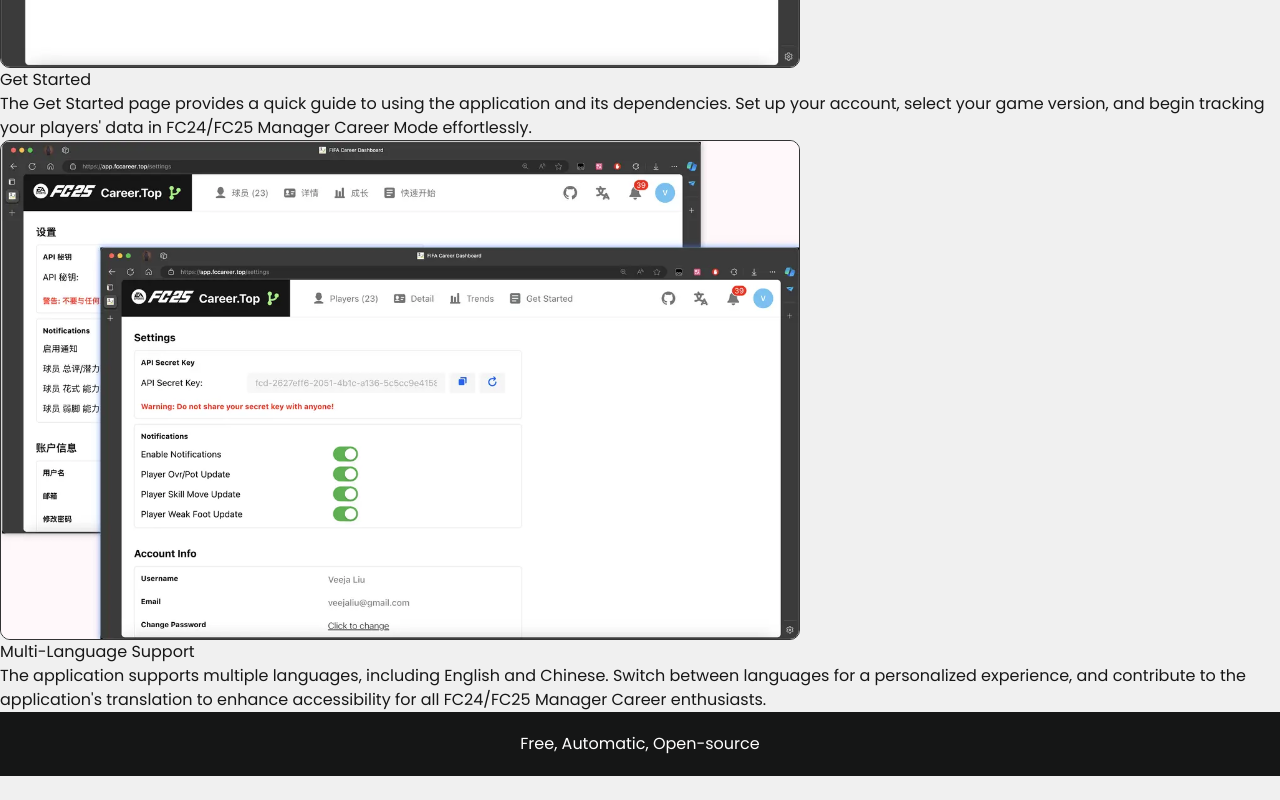
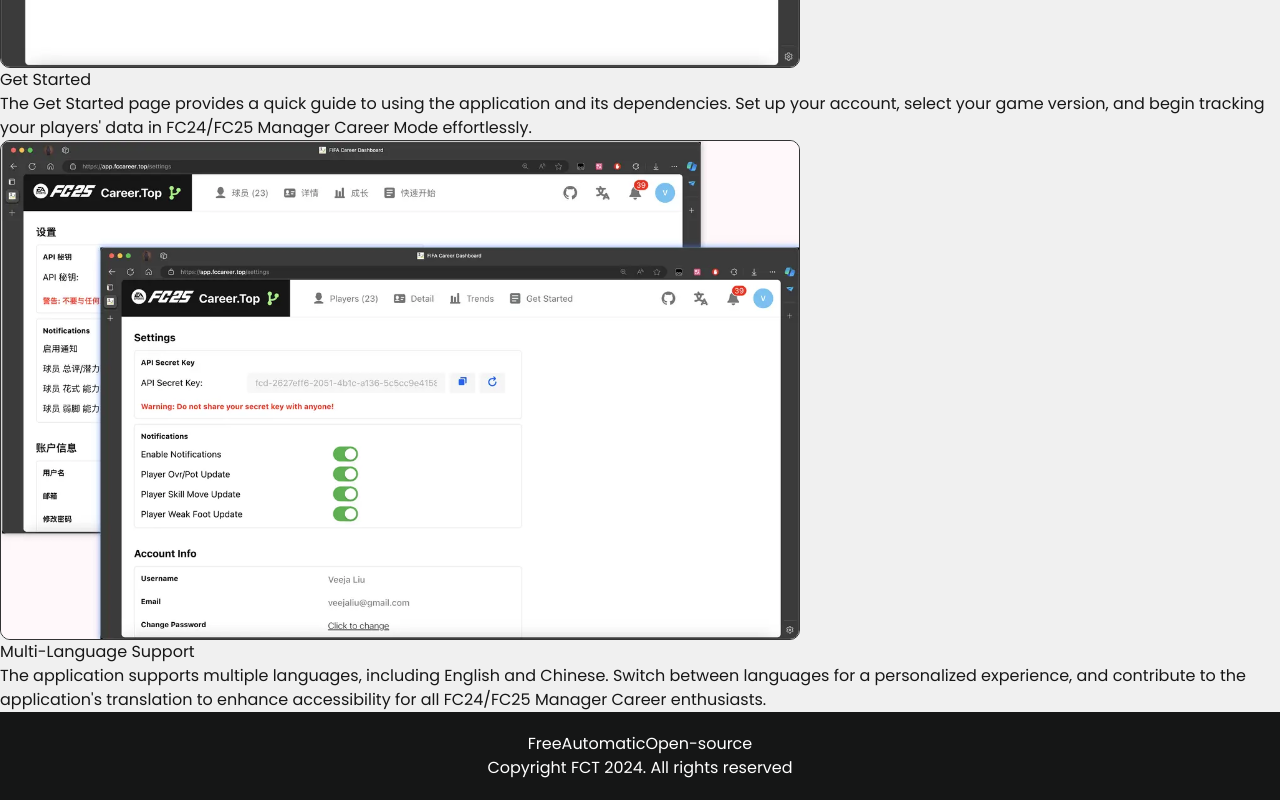
Before and after one commit to VeejaLiu/FCT-Website, a Next.js app: page / in a window 1280 px wide. Shown: the part 4466-5266 px from the top of the page. Before the commit the page ends 5242 px from the top, so only its background shows below. Built offline with nearby package versions, Linux system fonts and the light colour scheme.

Commit message:
refactor Footer component for improved styling and copyright notice

```diff
--- a/src/app/components/Footer.tsx
+++ b/src/app/components/Footer.tsx
@@ -3,7 +3,14 @@
 const Footer = () => {
   return (
     <div className="flex flex-col items-center justify-center h-full w-full">
-      <div>Free, Automatic, Open-source</div>
+      <div className="text-lg font-bold my-2">
+        <span className="mx-2">Free</span>
+        <span className="mx-2">Automatic</span>
+        <span className="mx-2">Open-source</span>
+      </div>
+      <div className="text-sm text-gray-500">
+        Copyright FCT 2024. All rights reserved
+      </div>
     </div>
   );
 };
```
